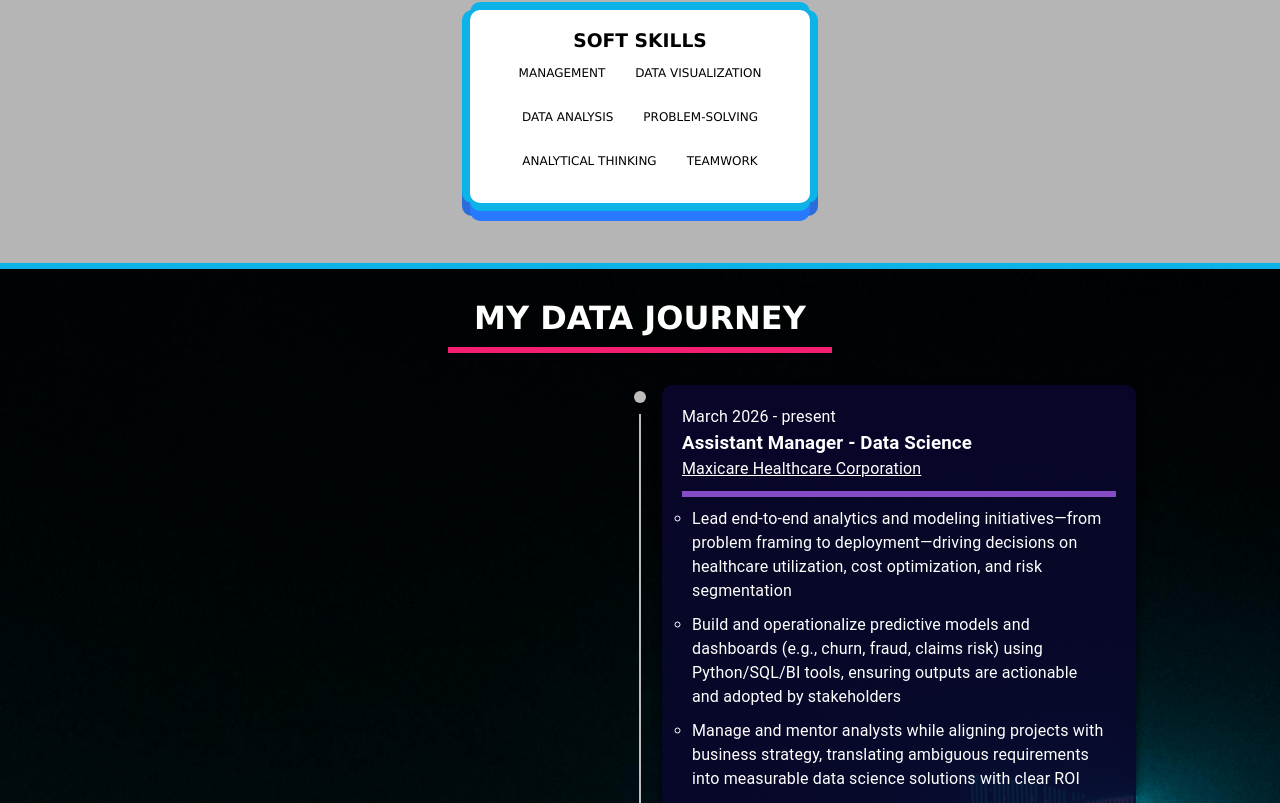
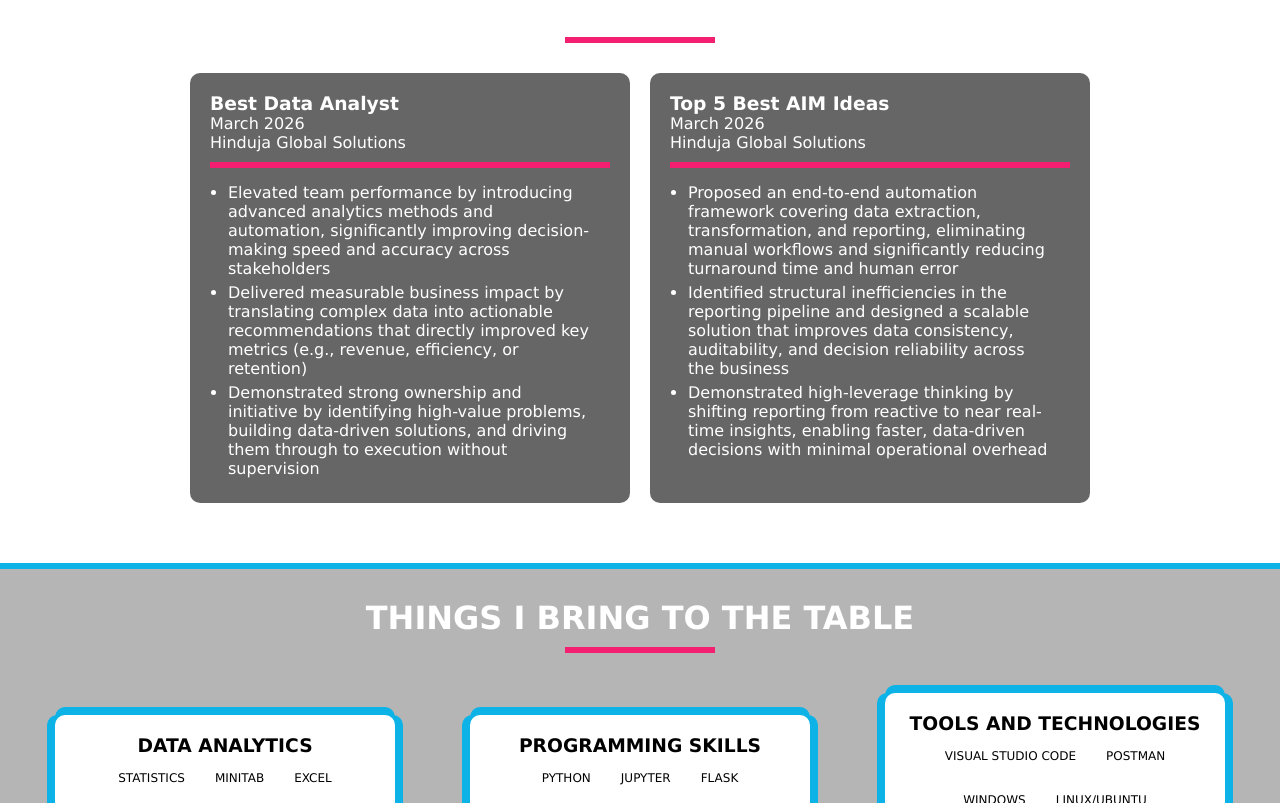
Before and after one commit to ErlJocson/my-portfolio, a React (Create React App) app: page / in a window 1280 px wide. Shown: the part 1037-1840 px from the top of the page. Built offline with nearby package versions, Linux system fonts and the light colour scheme.

Commit message:
added a new section

```diff
--- a/src/App.js
+++ b/src/App.js
@@ -3,7 +3,8 @@ import Header from "./components/Header.js";
 import {
   Skills,
   ParticleComponent,
-  MyTimeline
+  MyTimeline,
+  Awards
 } from "./components/Section.js";
 
 
@@ -12,6 +13,7 @@ function App() {
     <>
       <MainContainer>
         <Header />
+        <Awards />
         <Skills />
         <MyTimeline />
       </MainContainer>
--- a/src/components/Header.js
+++ b/src/components/Header.js
@@ -2,7 +2,7 @@ import styled from "styled-components";
 
 function Header() {
   return (
-    <HeaderContainer id="header">
+    <HeaderContainer id="header" className="border-bottom-blue">
       <img src={process.env.PUBLIC_URL + "/profile.jpeg"} alt="" />
       <ContentContainer>
         <HeaderContent>
@@ -96,17 +96,18 @@ const HeaderContainer = styled.div`
   align-items: center;
   color: white;
   overflow: hidden;
-  height: 80vh;
   background-image: url(${process.env.PUBLIC_URL + "/images/coffee.jpg"});
   background-size: cover;
   background-position: center;
-  border-bottom: 6px solid #0db3e6;
-  padding: 0px 100px;
+  padding: 30px 100px;
+
+  @media screen and (max-width: 1400px) {
+    flex-direction: column;
+    justify-content: center;
+  }
 
   @media screen and (max-width: 800px) {
   padding: 50px 0;
-    flex-direction: column;
-    justify-content: center;
     img {
       height: 200px;
       border-radius: 10px;
--- a/src/components/Section.js
+++ b/src/components/Section.js
@@ -1,5 +1,6 @@
 import Skills from "./section/Skills";
 import ParticleComponent from "./section/Particles.js";
 import MyTimeline from "./section/Timeline.js";
+import Awards from "./section/Awards.js";
 
-export { Skills, ParticleComponent, MyTimeline };
+export { Skills, ParticleComponent, MyTimeline, Awards };
--- /dev/null
+++ b/src/components/section/AwardContents.js
@@ -0,0 +1,22 @@
+export const awards = [
+    {
+        "name":"Best Data Analyst",
+        "date_awarded":"March 2026",
+        "issue_by":"Hinduja Global Solutions",
+        "description": [
+            'Elevated team performance by introducing advanced analytics methods and automation, significantly improving decision-making speed and accuracy across stakeholders',
+            'Delivered measurable business impact by translating complex data into actionable recommendations that directly improved key metrics (e.g., revenue, efficiency, or retention)',
+            'Demonstrated strong ownership and initiative by identifying high-value problems, building data-driven solutions, and driving them through to execution without supervision',
+        ],
+    },
+    {
+        "name":"Top 5 Best AIM Ideas",
+        "date_awarded":"March 2026",
+        "issue_by":"Hinduja Global Solutions",
+        "description": [
+            'Proposed an end-to-end automation framework covering data extraction, transformation, and reporting, eliminating manual workflows and significantly reducing turnaround time and human error',
+            'Identified structural inefficiencies in the reporting pipeline and designed a scalable solution that improves data consistency, auditability, and decision reliability across the business',
+            'Demonstrated high-leverage thinking by shifting reporting from reactive to near real-time insights, enabling faster, data-driven decisions with minimal operational overhead',
+        ],
+    },
+]
--- /dev/null
+++ b/src/components/section/Awards.js
@@ -0,0 +1,117 @@
+import styled from "styled-components"
+import { awards } from "./AwardContents"
+
+function Awards() {
+  return (
+    <>
+      <MainContainer className="border-bottom-blue">
+        <h1>Awards and Recognitions</h1>
+        <hr />
+        <AwardsContainer>
+            {
+                awards.map((award, index) => (
+                    <AwardContent key = {index} className="light-shadow">
+                        <h3>{award.name}</h3>
+                        <span>{award.date_awarded}</span>
+                        <span>{award.issue_by}</span>
+                        <hr />
+                        <ul>
+                            {
+                                award.description.map((desc, index2) => (
+                                    <li key = {index2}>{desc}</li>
+                                ))
+                            }
+                        </ul>
+                    </AwardContent>
+                ))
+            }
+        </AwardsContainer>
+      </MainContainer>
+    </>
+  )
+}
+
+export default Awards
+
+const MainContainer = styled.div`
+    color: white;
+    padding: 30px 0;
+    overflow: hidden;
+    h1 {
+        text-transform: uppercase;
+        text-align: center;;
+    }
+
+    hr {
+    background-color: rgb(245, 31, 113);
+    height: 6px;
+    border: none;
+    width: 150px;
+    margin: 10px 0;
+    margin: 10px auto;
+    }
+
+    @media screen and (max-width: 800px) {
+       h1 {
+         font-size: 20px;
+       }
+    }
+`
+
+const AwardsContainer = styled.div`
+    margin: 20px 0;
+    display: flex;
+    justify-content: center;
+    padding: 0 30px;
+
+    @media screen and (max-width: 800px) {
+        flex-direction: column;
+        align-items: center;
+    }
+`;
+
+const AwardContent = styled.div`
+    display: flex;
+    flex-direction: column;
+    margin: 10px;
+    padding: 20px;
+    background-color: rgba(0, 0, 0, 0.6);
+    width: 500px;
+    border-radius: 10px;
+
+    ul {
+        margin: 0 18px;
+
+        li {
+            margin: 5px 0;
+        }
+    }
+
+    hr {
+    border: none;
+    background-color: rgb(245, 31, 113);
+    height: 6px;
+    width: 100%;
+  }
+
+   @media screen and (max-width: 1400px) {
+    width: 400px;
+  }
+
+  @media screen and (max-width: 1000px) {
+    width: 350px;
+  }
+
+   @media screen and (max-width: 800px) {
+    width: 100%;
+
+    h1 {
+        font-size: 20px;
+    }
+    ul {
+        li {
+            font-size: 12px;
+        }
+    }
+  }
+`;
--- a/src/components/section/Skills.js
+++ b/src/components/section/Skills.js
@@ -4,6 +4,7 @@ import styled from "styled-components";
 function Skills() {
   const programmingSkills = [
     "Python",
+    "Jupyter",
     "Flask",
     "Django",
     "JavaScript",
@@ -11,7 +12,7 @@ function Skills() {
     "SQL",
     "HTML",
     "CSS",
-    "DBeaver"
+    "DBeaver",
   ];
   const tools = [
     "Visual studio code",
@@ -45,7 +46,7 @@ function Skills() {
 
   return (
     <>
-      <SkillsMainContainer>
+      <SkillsMainContainer className="border-bottom-blue">
         <h1>Things i Bring to the Table</h1>
         <hr />
         <MySkillContainer id="skills">
@@ -100,7 +101,6 @@ export default Skills;
 const SkillsMainContainer = styled.div`
   background-color: rgba(15, 11, 11, 0.3);
   display: flex;
-  border-bottom: 6px solid #0db3e6;
   flex-direction: column;
   padding: 30px 0;
 
--- a/src/components/section/Timeline.js
+++ b/src/components/section/Timeline.js
@@ -13,7 +13,7 @@ export default function AlternateTimeline() {
   const isMobile = useMediaQuery(theme.breakpoints.down("sm"));
 
   return (
-    <TimelineContainer>
+    <TimelineContainer className = "border-bottom-blue">
       <h1>MY DATA JOURNEY</h1>
       <hr />
 
@@ -152,7 +152,6 @@ const TimelineContainer = styled.div`
   min-height: 60vh;
   background-image: url(${process.env.PUBLIC_URL + "/images/timeline.jpg"});
   background-size: cover;
-  border-bottom: 6px solid #0db3e6;
   background-position: center;
   padding: 30px 0;
   overflow: hidden;
--- a/src/index.css
+++ b/src/index.css
@@ -34,3 +34,8 @@ code {
   font-family: source-code-pro, Menlo, Monaco, Consolas, "Courier New",
     monospace;
 }
+
+
+.border-bottom-blue {
+  border-bottom: 6px solid #0db3e6;
+}
```
Also changed, not shown: src/components/section/Contact.js (deleted, +0 -163 lines), src/components/section/section-components/Navbar.js (deleted, +0 -108 lines).
